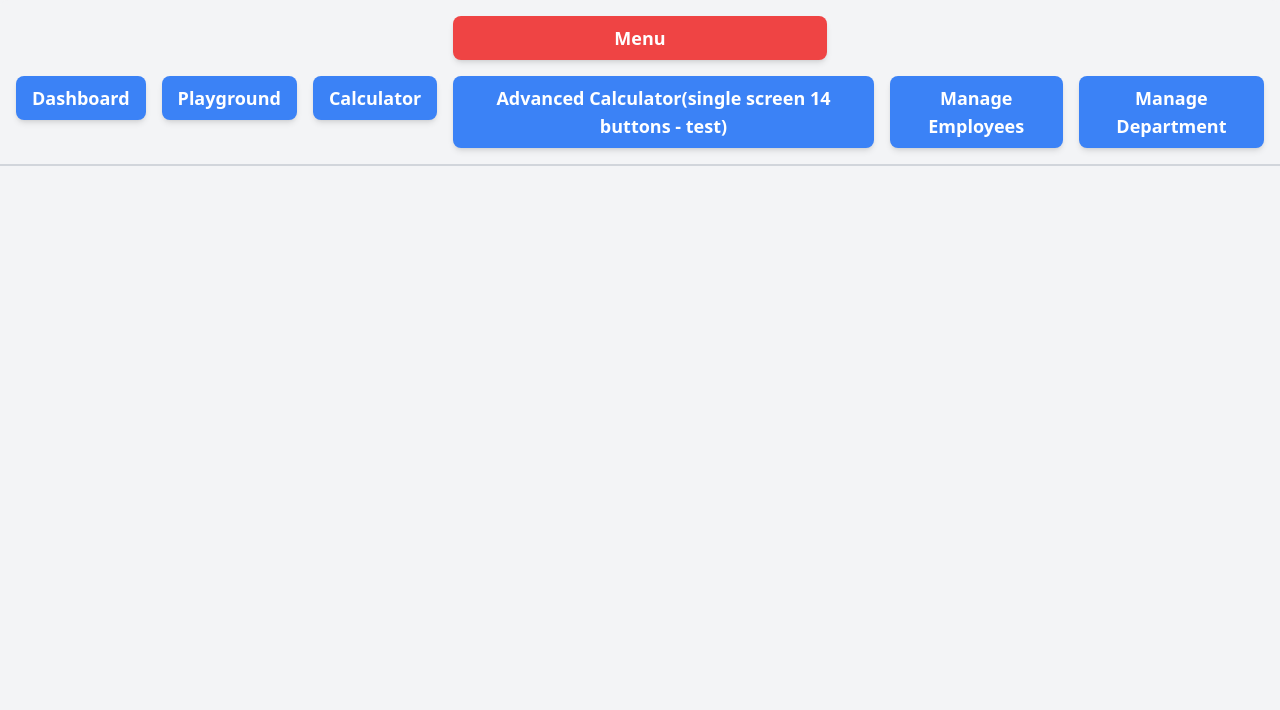
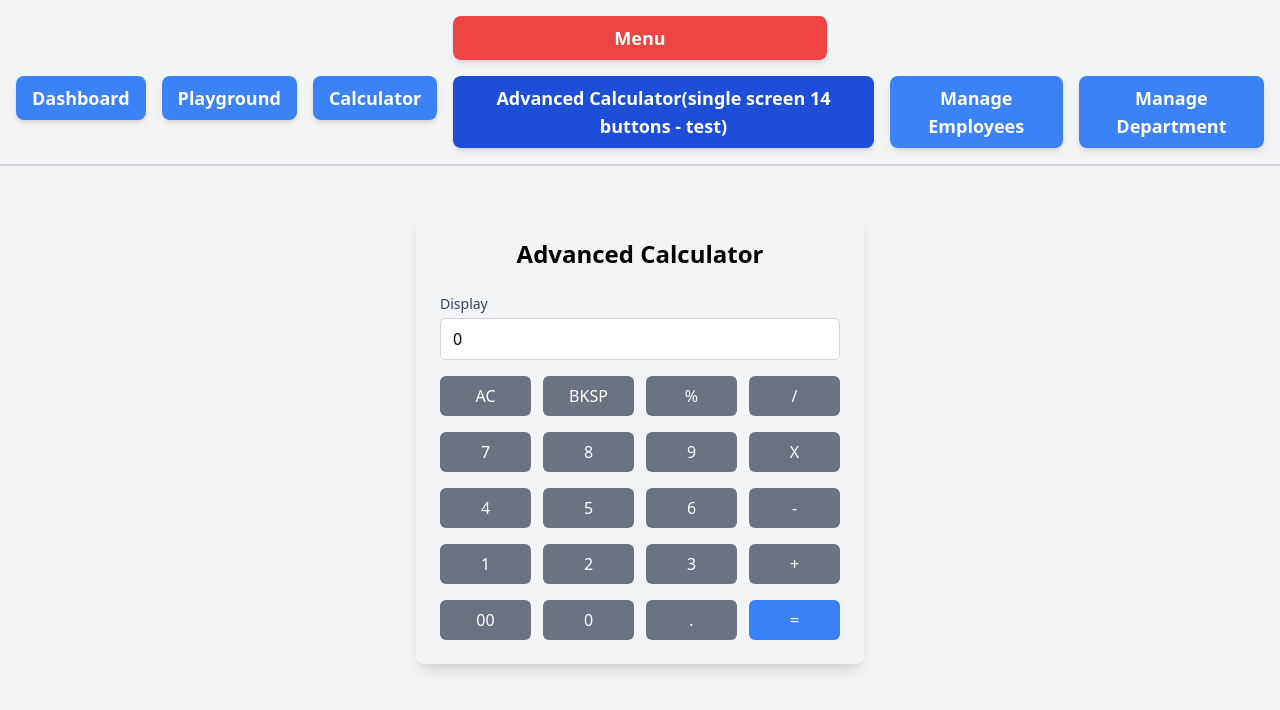
Before and after one commit to vibhore-pcplusa/fastapi-postgre-react-tsx-tailwind, a React (Vite) app in the folder frontend/: page /adv_calculator in a window 1280 px wide. Shown: the top 710 px of the page. Built offline with nearby package versions, Linux system fonts and the light colour scheme; no server answers.

Commit message:
Sending my advance calculator

```diff
--- a/frontend/src/App.tsx
+++ b/frontend/src/App.tsx
@@ -6,6 +6,7 @@ import Navbar from "./components/Navbar";
 import Dashboard from "./components/Dashboard";
 import Playground from "./components/Playground";
 import Calculator from "./components/Calculator";
+import AdvCalculator from "./components/AdvCalculator";
 
 const App: React.FC = () => {
   return (
@@ -20,6 +21,7 @@ const App: React.FC = () => {
             <Route path="/departments" element={<Department />} />
             <Route path="/playground" element={<Playground />} />
             <Route path="/calculator" element={<Calculator />} />
+            <Route path="/adv_calculator" element={<AdvCalculator />} />
           </Routes>
         </main>
       </div>
--- /dev/null
+++ b/frontend/src/components/AdvCalculator.tsx
@@ -0,0 +1,250 @@
+import { useState } from 'react';
+
+const AdvCalculator = () => {
+  const [num1, setNum1] = useState(0);
+  //const [num2, setNum2] = useState('');
+  //const [result, setResult] = useState<number | null>(null);
+  const [operator, setOperator] = useState('+');
+  const [StoreFirstNum, setStoreFirstNum] = useState(0);
+  const [hasDecimal, setHasDecimal] = useState(false);
+
+  const calculate = () => {
+    /*const n1 = num1;
+
+    if (isNaN(n1)) {
+      setResult(null);
+      return;
+    }*/
+
+    let res: number;
+
+    switch (operator) {
+      case '+':
+        res = StoreFirstNum + num1;
+        break;
+      case '-':
+        res = StoreFirstNum - num1;
+        break;
+      case '*':
+        res = StoreFirstNum * num1;
+        break;
+      case '/':
+        res = num1 !== 0 ? StoreFirstNum / num1 : 0;
+        break;
+      default:
+        res = 0;
+    }
+
+    setNum1(res);
+  };
+
+  const handlepercentage=()=>{
+    setNum1(num1/100);
+  };
+
+  const handlebksp=()=>{
+setNum1(Math.floor(num1/10));
+  };
+
+  const handleDecimal = () => {
+    if (!hasDecimal) {
+      setNum1(num1);
+      setHasDecimal(true);
+    }
+  };
+
+  const clear = () => {
+    setNum1(0);
+    setHasDecimal(false);
+    //setResult(null);
+  };
+
+  const handlenumber = (mynum: number) =>{
+    if(num1>1000000000)//protecting maximum number limit
+    {
+      return;
+    }
+    if(mynum===20)
+    {
+    setNum1(num1*100);
+    }else
+    {
+    if (hasDecimal) {
+      const decimalPlaces = num1.toString().split('.')[1]?.length || 0;
+      setNum1(num1 + mynum / Math.pow(10, decimalPlaces + 1));
+    } else {
+      setNum1(num1*10+mynum);
+    }
+    }
+  };
+
+  const handleoperator = (myoperator: string) =>{
+    setOperator(myoperator);
+    setStoreFirstNum(num1);
+    setNum1(0);
+    setHasDecimal(false);
+  }; //('-')
+
+  return (
+    <div className="max-w-md mx-auto p-6 bg-gray rounded-lg shadow-lg">
+      <h2 className="text-2xl font-bold mb-6 text-center">Advanced Calculator</h2>
+
+      <div className="space-y-4">
+        <div>
+          <label className="block text-sm font-medium text-gray-700 mb-1">Display</label>
+          <input
+            type="number"
+            value={num1}
+            /*onChange={(e) => setNum1(e.target.value)}*/
+            className="w-full px-3 py-2 border border-gray-300 rounded-md focus:outline-none focus:ring-2 focus:ring-blue-500 align-right"
+
+          />
+        </div>
+
+
+
+        <div className="flex space-x-3">
+          <button
+            onClick={clear}
+            className="flex-1 bg-gray-500 text-white py-2 px-4 rounded-md hover:bg-gray-600 transition-colors"
+          >
+            AC
+          </button>
+          <button
+            onClick={handlebksp}
+            className="flex-1 bg-gray-500 text-white py-2 px-4 rounded-md hover:bg-gray-600 transition-colors"
+          >
+            BKSP
+          </button>
+          <button
+            onClick={handlepercentage}
+            className="flex-1 bg-gray-500 text-white py-2 px-4 rounded-md hover:bg-gray-600 transition-colors"
+          >
+            %
+          </button>
+          <button
+            onClick={() => handleoperator('/')}
+            className="flex-1 bg-gray-500 text-white py-2 px-4 rounded-md hover:bg-gray-600 transition-colors"
+          >
+            /
+          </button>
+        </div>
+
+
+        <div className="flex space-x-3">
+          <button
+            onClick={() => handlenumber(7)}
+            className="flex-1 bg-gray-500 text-white py-2 px-4 rounded-md hover:bg-gray-600 transition-colors"
+          >
+            7
+          </button>
+          <button
+            onClick={() => handlenumber(8)}
+            className="flex-1 bg-gray-500 text-white py-2 px-4 rounded-md hover:bg-gray-600 transition-colors"
+          >
+            8
+          </button>
+          <button
+            onClick={() => handlenumber(9)}
+            className="flex-1 bg-gray-500 text-white py-2 px-4 rounded-md hover:bg-gray-600 transition-colors"
+          >
+            9
+          </button>
+          <button
+            onClick={() => handleoperator('*')}
+            className="flex-1 bg-gray-500 text-white py-2 px-4 rounded-md hover:bg-gray-600 transition-colors"
+          >
+            X
+          </button>
+        </div>
+
+
+        <div className="flex space-x-3">
+          <button
+            onClick={() => handlenumber(4)}
+            className="flex-1 bg-gray-500 text-white py-2 px-4 rounded-md hover:bg-gray-600 transition-colors"
+          >
+            4
+          </button>
+          <button
+            onClick={() => handlenumber(5)}
+            className="flex-1 bg-gray-500 text-white py-2 px-4 rounded-md hover:bg-gray-600 transition-colors"
+          >
+            5
+          </button>
+          <button
+            onClick={() => handlenumber(6)}
+            className="flex-1 bg-gray-500 text-white py-2 px-4 rounded-md hover:bg-gray-600 transition-colors"
+          >
+            6
+          </button>
+          <button
+            onClick={() => handleoperator('-')}
+            className="flex-1 bg-gray-500 text-white py-2 px-4 rounded-md hover:bg-gray-600 transition-colors"
+          >
+            -
+          </button>
+        </div>
+
+
+        <div className="flex space-x-3">
+          <button
+            onClick={() => handlenumber(1)}
+            className="flex-1 bg-gray-500 text-white py-2 px-4 rounded-md hover:bg-gray-600 transition-colors"
+          >
+            1
+          </button>
+          <button
+            onClick={() => handlenumber(2)}
+            className="flex-1 bg-gray-500 text-white py-2 px-4 rounded-md hover:bg-gray-600 transition-colors"
+          >
+            2
+          </button>
+          <button
+            onClick={() => handlenumber(3)}
+            className="flex-1 bg-gray-500 text-white py-2 px-4 rounded-md hover:bg-gray-600 transition-colors"
+          >
+            3
+          </button>
+          <button
+            onClick={() => handleoperator('+')}
+            className="flex-1 bg-gray-500 text-white py-2 px-4 rounded-md hover:bg-gray-600 transition-colors"
+          >
+            +
+          </button>
+        </div>
+
+
+        <div  className="flex space-x-3">
+          <button
+            onClick={() => handlenumber(20)}
+            className="flex-1 bg-gray-500 text-white py-2 px-4 rounded-md hover:bg-gray-600 transition-colors"
+          >
+            00
+          </button>
+          <button
+            onClick={() => handlenumber(0)}
+            className="flex-1 bg-gray-500 text-white py-2 px-4 rounded-md hover:bg-gray-600 transition-colors"
+          >
+            0
+          </button>
+          <button
+            onClick={handleDecimal}
+            className="flex-1 bg-gray-500 text-white py-2 px-4 rounded-md hover:bg-gray-600 transition-colors"
+          >
+            .
+          </button>
+          <button
+            onClick={calculate}
+            className="flex-1 bg-blue-500 text-white py-2 px-4 rounded-md hover:bg-blue-600 transition-colors"
+          >
+            =
+          </button>
+
+        </div>
+      </div>
+    </div>
+  );
+};
+
+export default AdvCalculator;
--- a/frontend/src/components/Navbar.tsx
+++ b/frontend/src/components/Navbar.tsx
@@ -52,9 +52,9 @@ const Navbar = () => {
         </li>
          <li>
           <Link
-            to="/calculator"
+            to="/adv_calculator"
             className={`block px-4 py-2 font-semibold rounded-lg shadow-md focus:outline-none focus:ring-2 focus:ring-opacity-75 transition-colors ${
-              isActive("/calculator")
+              isActive("/adv_calculator")
                 ? "bg-blue-700 text-white"
                 : "bg-blue-500 text-white hover:bg-blue-700 focus:ring-blue-400"
             }`}
```
